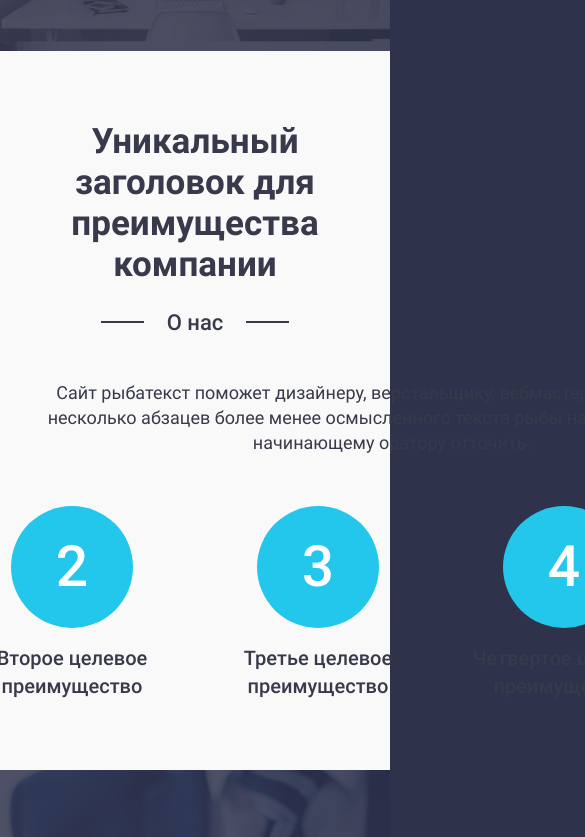
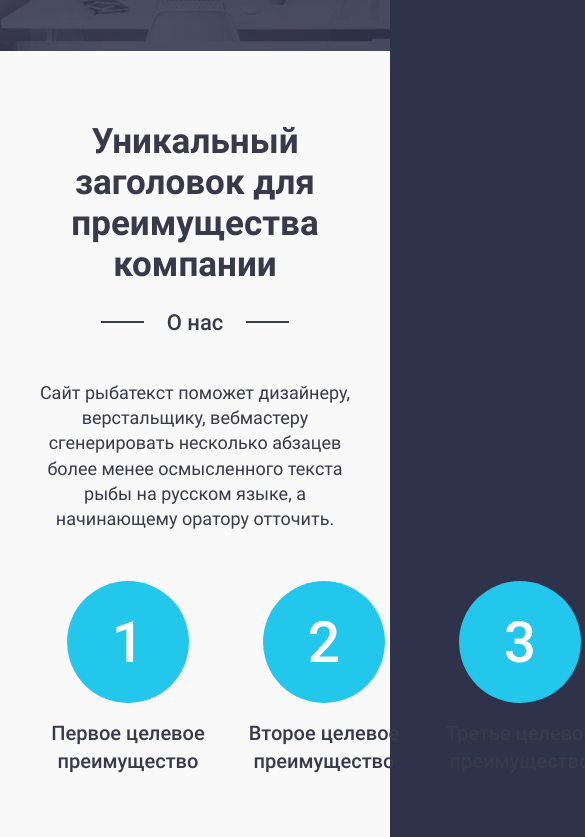
Before and after one commit to natkinds/adaptation, a plain HTML site: page index.html in a window 390 px wide. Shown: the part 1120-1957 px from the top of the page, 585 px wide, since content can reach past the window. Drawn offline with Linux system fonts and the light colour scheme.

Commit message:
Внесены изменения в стили

```diff
--- a/css/advantages.css
+++ b/css/advantages.css
@@ -40,7 +40,7 @@
 .advantages__text {
     margin: 0 auto;
     margin-bottom: 50px;
-    width: 724px;
+    max-width: 724px;
     font-size: 18px;
     font-weight: 400;
     line-height: 140.625%;
@@ -48,8 +48,10 @@
 
 .advantages__list {
     display: flex;
-    justify-content: center;
-    column-gap: 50px;
+    justify-content: space-between;
+    max-width: 934px;
+    margin: 0 auto;
+    /* column-gap: 50px; */
 }
 
 .advantages__list-item {
--- a/css/client-contact.css
+++ b/css/client-contact.css
@@ -31,7 +31,7 @@
 }
 
 .client-contact__form {
-    width: 423px;
+    max-width: 423px;
     margin: 0 auto;
     margin-bottom: 50px;
 }
--- a/css/footer.css
+++ b/css/footer.css
@@ -18,7 +18,7 @@
 }
 
 .footer__copyrights {
-    width: 127px;
+    max-width: 127px;
     font-size: 12px;
     font-weight: 500;
     line-height: 140.625%;
--- a/css/style.css
+++ b/css/style.css
@@ -69,3 +69,9 @@ iframe {
     margin: 0 auto;
     padding: 0 30px;
 }
+
+@media (max-width: 1024px) {
+    .container {
+        max-width: 1024px;
+    }
+}
```
